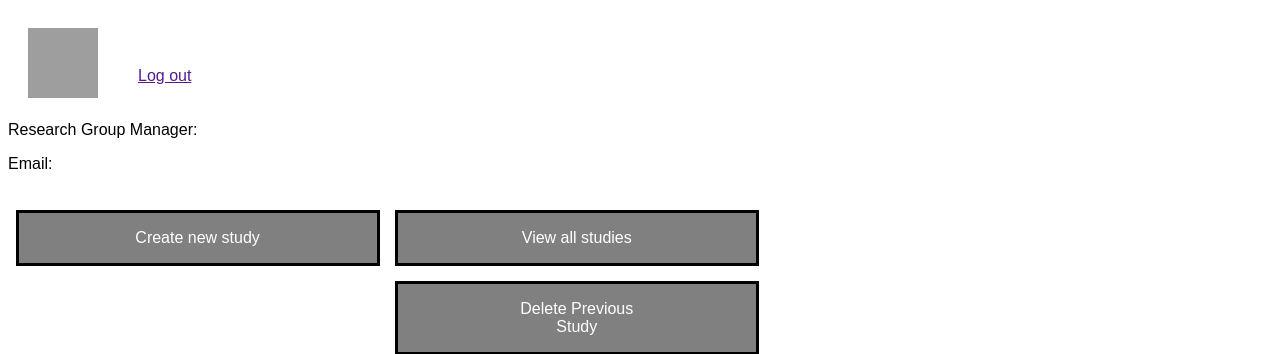
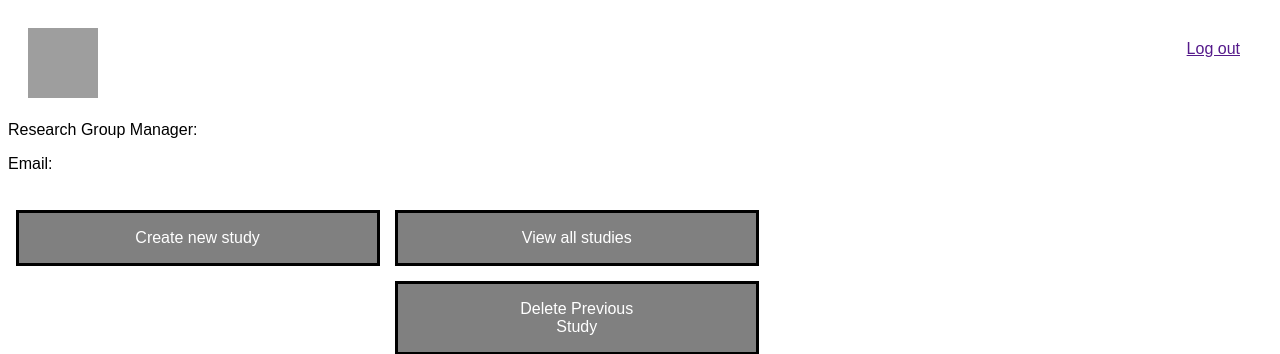
Before and after one commit to Amianate/400003165, a PHP site: page /tpl/gmDashboard.html in a window 1280 px wide. Shown: the top 354 px of the page. Run offline with PHP 8.4, Linux system fonts and the light colour scheme; grey boxes are pictures that could not be loaded.

Commit message:
logout fixed!

```diff
--- a/css/style.css
+++ b/css/style.css
@@ -35,8 +35,10 @@ body {
 }
 
 .header a{
-    align-self: flex-end;
-    padding: 20px;
+    position: absolute;
+    top: 0;
+    right: 0;
+    padding: 40px 40px;
 }
 
 /*
```
